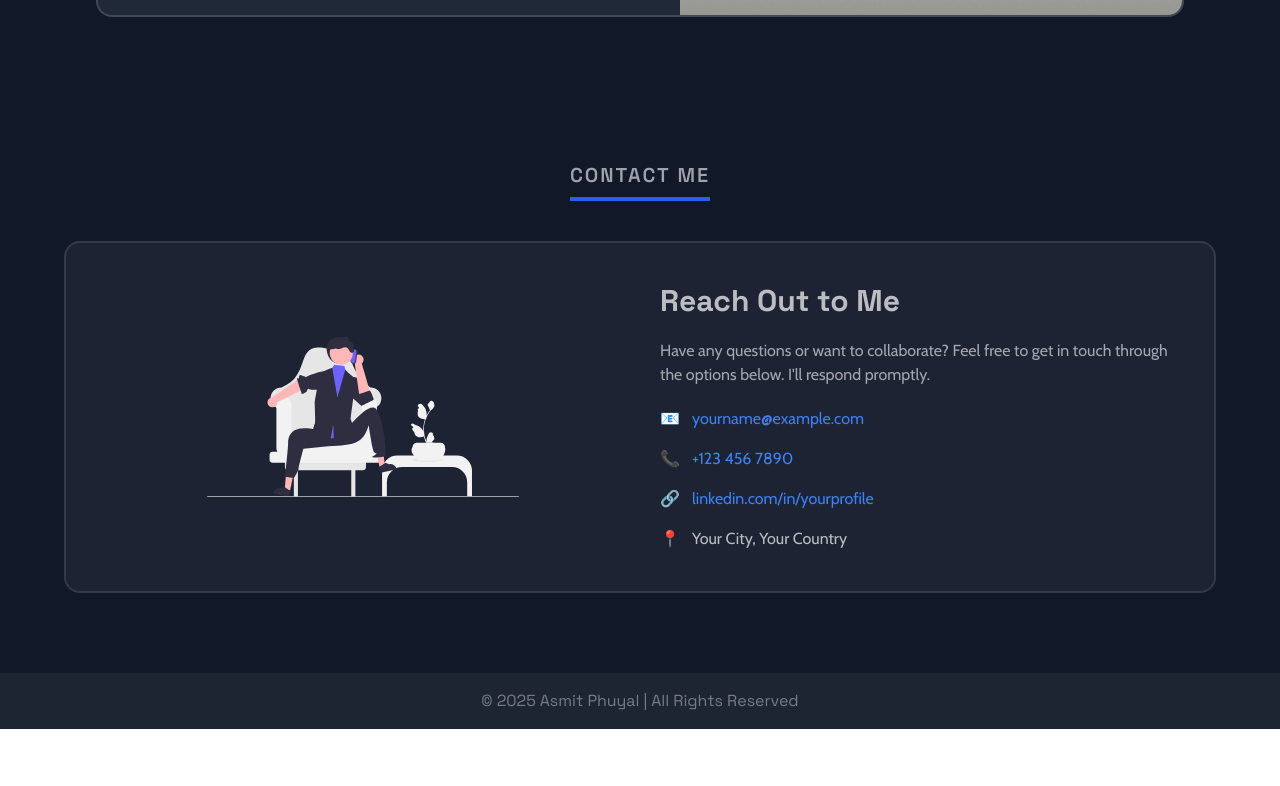
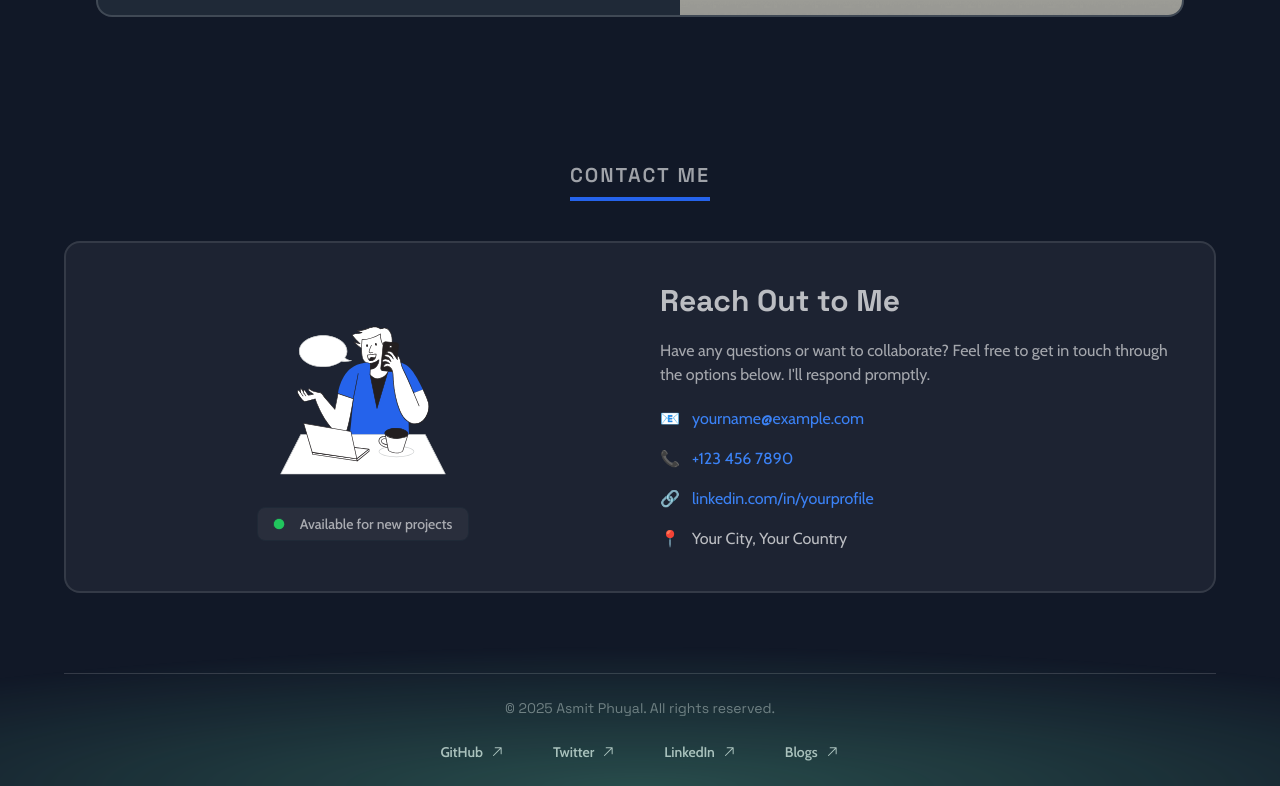
Before and after one commit to fuyalasmit/portfolio-website, a React (Vite) app: page / in a window 1280 px wide. Shown: the part 2375-3161 px from the top of the page. Before the commit the page ends 3104 px from the top, so only its background shows below. Built offline with nearby package versions, Linux system fonts and the light colour scheme.

Commit message:
ping animation and footer

```diff
--- a/src/constants/index.jsx
+++ b/src/constants/index.jsx
@@ -109,3 +109,22 @@ export const words = [
   "GitHub",
   "VS Code",
 ];
+
+export const footerLinks = [
+  {
+    title: 'GitHub',
+    href: '#',
+  },
+  {
+    title: 'Twitter',
+    href: '#',
+  },
+  {
+    title: 'LinkedIn',
+    href: '#',
+  },
+  {
+    title: 'Blogs',
+    href: '#',
+  },
+];
--- a/src/sections/Contact.jsx
+++ b/src/sections/Contact.jsx
@@ -44,20 +44,34 @@ const Contact = () => {
     },
   };
   return (
-    <motion.section className="px-4 py-16 lg:py-20" id="contact" ref={sectionRef}
+    <motion.section
+      className="px-4 py-16 lg:py-20"
+      id="contact"
+      ref={sectionRef}
       initial="hidden"
       animate={isInView ? 'visible' : 'hidden'}
       variants={staggerContainer}
     >
       <SectionTitle title="Contact Me" />
       <div className="container mt-10 flex flex-col gap-10 rounded-2xl border-2 border-white/10 bg-white/5 p-10 md:flex-row">
-        <motion.div className=" flex flex-1 items-center justify-center"
+        <motion.div
+          className=" flex flex-1 items-center justify-center"
           variants={fadeInVariants}
-
         >
-          <img src={contactImage} alt="Contact Image" className="h-40" />
+          <div className="flex flex-col items-center">
+            <img src={contactImage} alt="Contact Image" className="h-50" />
+            <div className="text-white/60 bg-white/5 border border-gray-800 px-4 py-1.5 inline-flex items-center gap-4 rounded-lg">
+              <div className='bg-green-500 size-2.5 rounded-full relative '>
+                <div className='bg-green-500 inset-0 absolute rounded-full animate-ping-large'></div>
+              </div>
+              <span className="text-sm font-medium ">
+                Available for new projects
+              </span>
+            </div>
+          </div>
         </motion.div>
-        <motion.div className="flex flex-1 flex-col gap-5"
+        <motion.div
+          className="flex flex-1 flex-col gap-5"
           variants={fadeInVariants}
         >
           <h1 className="font-serif text-3xl font-bold text-white/70 ">
@@ -67,13 +81,12 @@ const Contact = () => {
             Have any questions or want to collaborate? Feel free to get in touch
             through the options below. I'll respond promptly.
           </p>
-          <motion.div className="flex flex-col gap-4"
+          <motion.div
+            className="flex flex-col gap-4"
             variants={staggerContainer}
           >
             {contactDetails.map((contact) => (
-              <motion.div key={contact.id}
-              variants={fadeInVariants}
-              >
+              <motion.div key={contact.id} variants={fadeInVariants}>
                 <ContactDetailsCard contact={contact} />
               </motion.div>
             ))}
--- a/src/sections/Footer.jsx
+++ b/src/sections/Footer.jsx
@@ -1,15 +1,34 @@
-import React from 'react'
+import React from 'react';
+import { footerLinks } from '../constants';
+import { GoArrowUpRight } from 'react-icons/go';
 
 const Footer = () => {
   return (
-    <footer className='bg-white/5'>
-        <div className='container p-4 text-center'>
-            <p className='text-white/40 font-serif'>
-                &copy; {new Date().getFullYear()} Asmit Phuyal | All Rights Reserved
-            </p>
+    <footer className="relative overflow-x-clip">
+      <div className='absolute h-[400px] w-[1700px] bottom-0 left-1/2 -translate-x-1/2 bg-emerald-300/25 [mask-image:radial-gradient(60%_35%_at_bottom_center,black,transparent)] -z-11 '> </div>
+      {/* <div className="absolute h-[100px] w-[1700px] bottom-0 left-1/2 -translate-x-1/2 bg-gradient-to-t from-emerald-300/30 to-transparent -z-11"></div> */}
+      <div className="container p-4 border-t border-white/15 py-6 text-sm flex flex-col items-center gap-6">
+        <p className="text-white/40 font-serif text-sm">
+          &copy; {new Date().getFullYear()} Asmit Phuyal. All rights reserved.
+        </p>
+
+        {/* <div className='text-white/70 flex flex-col items-center gap-6'> */}
+        <div className="text-white/70 grid grid-cols-2 gap-8 md:flex md:flex-row md:gap-12 ">
+          {/* <div className='text-white/70 grid grid-cols-2 md:grid-cols-4 gap-6'> */}
+          {footerLinks.map((value) => (
+            <a
+              key={value.title}
+              href={value.href}
+              className="inline-flex items-center gap-1.5"
+            >
+              <span className="font-semibold">{value.title}</span>
+              <GoArrowUpRight size={16} />
+            </a>
+          ))}
         </div>
+      </div>
     </footer>
-  )
-}
+  );
+};
 
-export default Footer
+export default Footer;
--- a/tailwind.config.js
+++ b/tailwind.config.js
@@ -35,11 +35,18 @@ export default {
             transform: 'translateX(-50%)',
           },
         },
+        'ping-large': {
+          '75%, 100%': {
+            transform: 'scale(2.5)',
+            opacity: '0',
+          },
+        },
       },
-      animation:{
-        "bounce-up": "bounce-up 3s ease-in-out infinite",
-        "move-left": "move-left 30s linear infinite",
-      }
+      animation: {
+        'bounce-up': 'bounce-up 3s ease-in-out infinite',
+        'move-left': 'move-left 30s linear infinite',
+        'ping-large': 'ping-large 1s ease-in-out infinite',
+      },
     },
   },
   plugins: [],
```
Also changed, not shown: src/assets/contact.svg. Lines whose indentation alone changed are shown as unchanged.
